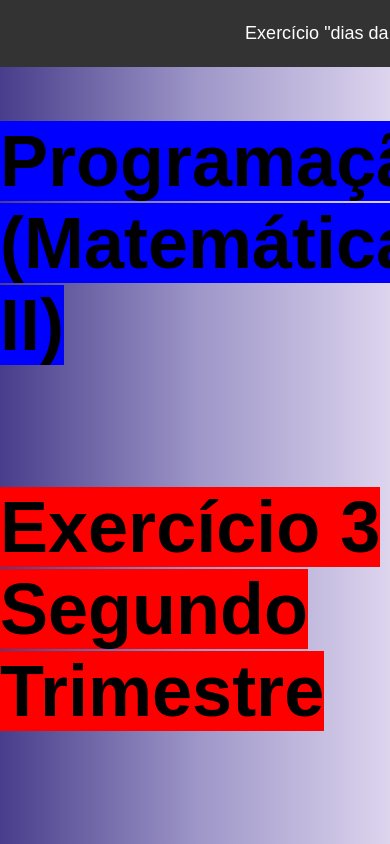
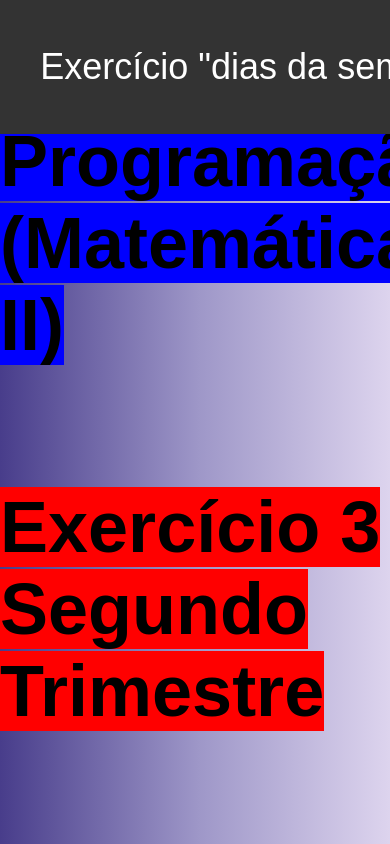
Before and after one commit to GustavoBicalhos/Gustavo-Bicalhos, a plain HTML site: page index.html in a window 390 px wide. Shown: the top 844 px of the page. Drawn offline with Linux system fonts and the light colour scheme.

Commit message:
Update stylesheet.css

```diff
--- a/stylesheet.css
+++ b/stylesheet.css
@@ -58,10 +58,3 @@ h1 {
   margin-top: 120px;
 
 }
-
-@media screen and (max-width: 768px) {
-      header {
-        font-size: 18px;
-        padding: 5px;
-      }
-}
```
